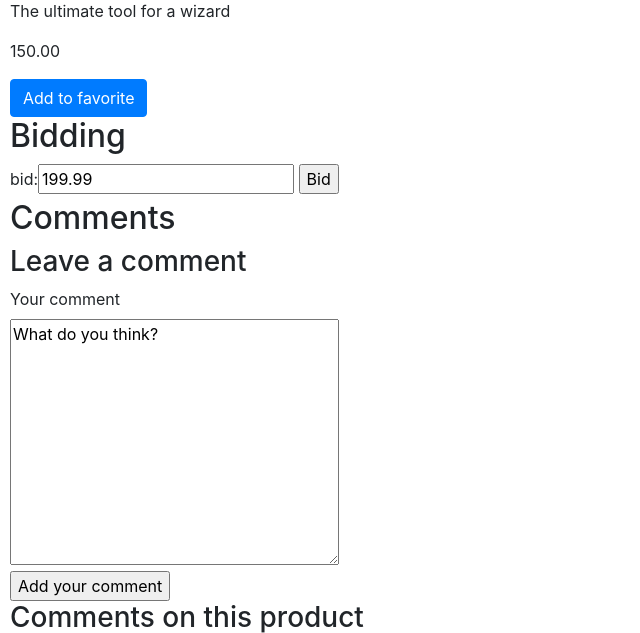
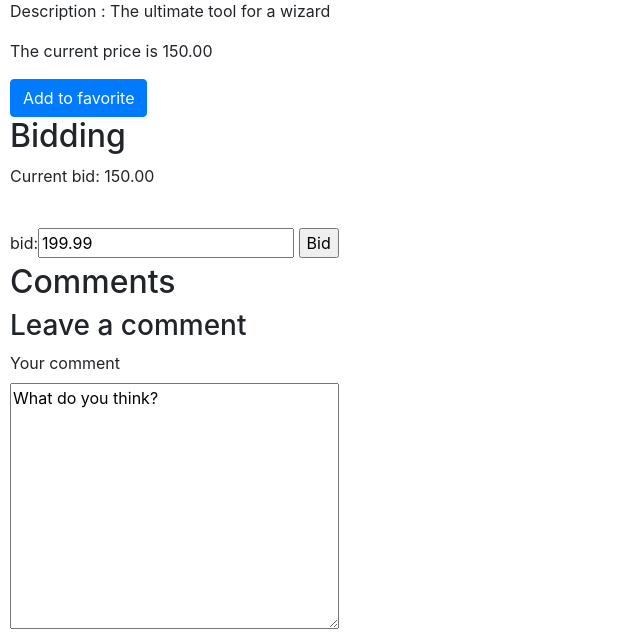
Before and after one commit to Ourlet/CS50W_Commerce, a Django app: a page that uses commerce/auctions/templates/auctions/listing.html in a window 1280 px wide. Shown: the part 510-1143 px from the top of the page, without its empty margins (0-640 px from the left). Run offline with Django 3.2, Linux system fonts and the light colour scheme; a user stored in the database is signed in; data comes from the database, SQL or seed files in the repository; both versions use the stored data as it was after the commit; data that the repository does not hold is empty; parts of the project's set-up code (start-up, migrations or seed data) failed here and were passed over; some libraries are stand-ins or nearby versions.

Commit message:
Closing the day

```diff
--- a/commerce/auctions/templates/auctions/listing.html
+++ b/commerce/auctions/templates/auctions/listing.html
@@ -4,8 +4,8 @@
     <div>
         <h2>{{ listing.title }}</h2>
         <img src="{{ listing.image }}" alt="">
-        <p>{{ listing.description }}</p>
-        <p>{{ listing.price }}</p>
+        <p>Description : {{ listing.description }}</p>
+        <p>The current price is {{ listing.price }}</p>
     </div>
 
     <div>
@@ -28,8 +28,9 @@
 
     <div>
         <h2>Bidding</h2>
+        <p>Current bid: {{ listing.price }}</p>
+            <br>
         {% if user.is_authenticated and request.user == listing.creator %}
-            <p>current bid: {{ listing.price }}</p>
             <input type="submit" value="Close auction">
         {% elif user.is_authenticated %}
             <form action="{% url 'bid' listing.title %}" method="POST">{% csrf_token %}
```
Also changed, not shown: commerce/db.sqlite3.
